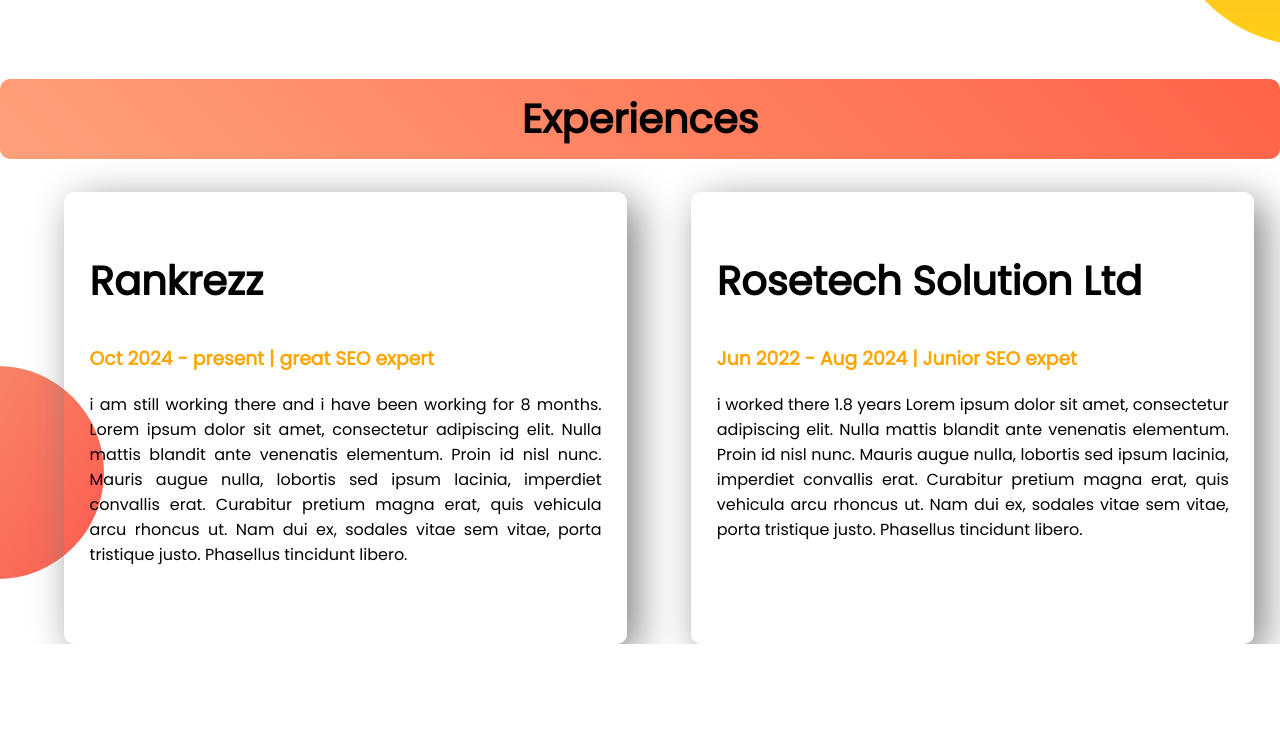
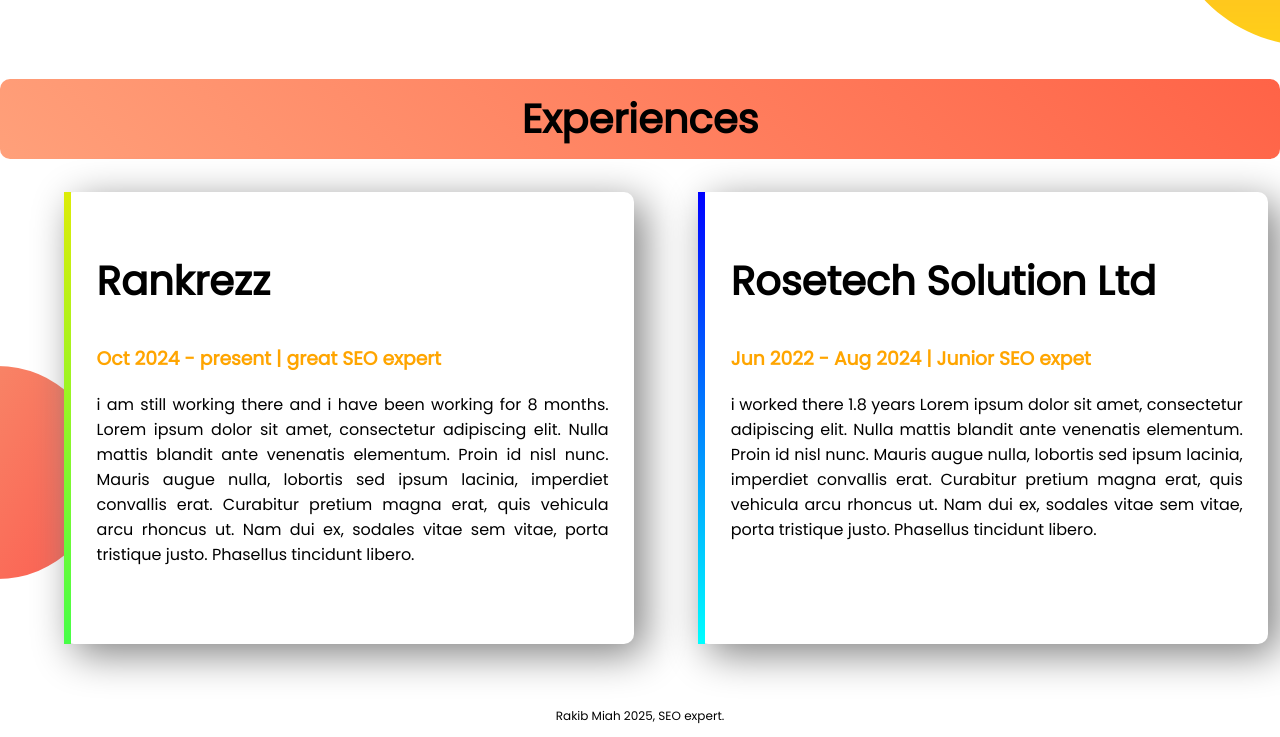
Before and after one commit to rakibmiah-dms/Demo-Portfolio, a plain HTML site: page Index.html in a window 1280 px wide. Shown: the part 954-1691 px from the top of the page. Before the commit the page ends 1598 px from the top, so only its background shows below. Drawn offline with Linux system fonts and the light colour scheme.

Commit message:
complete project

```diff
--- a/Index.html
+++ b/Index.html
@@ -31,16 +31,19 @@
     </section>
     <section class="experience-banner">
         <h2 id="experience">Experiences</h2>
-        <div id="Rankrezz" class="half-width experience-design">
+        <div id="rankrezz" class="half-width experience-design">
             <h2>Rankrezz</h2>
             <h3 class="orange-color">Oct 2024 - present | great SEO expert</h3>
             <p>i am still working there and i have been working for 8 months. Lorem ipsum dolor sit amet, consectetur adipiscing elit. Nulla mattis blandit ante venenatis elementum. Proin id nisl nunc. Mauris augue nulla, lobortis sed ipsum lacinia, imperdiet convallis erat. Curabitur pretium magna erat, quis vehicula arcu rhoncus ut. Nam dui ex, sodales vitae sem vitae, porta tristique justo. Phasellus tincidunt libero.</p>
         </div>
-        <div class="half-width experience-design">
+        <div class="half-width experience-design" id="rosetech-solution-ltd">
             <h2>Rosetech Solution Ltd</h2>
             <h3 class="orange-color">Jun 2022 - Aug 2024 | Junior SEO expet</h3>
             <p>i worked there <span id="two">1.8 years</span> Lorem ipsum dolor sit amet, consectetur adipiscing elit. Nulla mattis blandit ante venenatis elementum. Proin id nisl nunc. Mauris augue nulla, lobortis sed ipsum lacinia, imperdiet convallis erat. Curabitur pretium magna erat, quis vehicula arcu rhoncus ut. Nam dui ex, sodales vitae sem vitae, porta tristique justo. Phasellus tincidunt libero.</p>
         </div>
     </section>
+    <footer>
+        <p>Rakib Miah 2025, SEO expert.</p>
+    </footer>
 </body>
 </html>
--- a/Style.css
+++ b/Style.css
@@ -61,5 +61,20 @@
     background-position: left bottom;
 }
 #rankrezz{
-    border-left: 7px;
+    border-left: 7px solid;
+    border-image: linear-gradient(180deg, rgb(221, 236, 7), rgb(71, 255, 71));
+    border-image-slice: 1;
+    background-color: white;
 }
+#rosetech-solution-ltd{
+    border-left: 7px solid;
+    border-image: linear-gradient(180deg, blue, cyan);
+    border-image-slice: 1;
+}
+footer p{
+    text-align: center;
+    font-size: 12px;
+}
+footer{
+    margin-top: 10%;
+}
```
